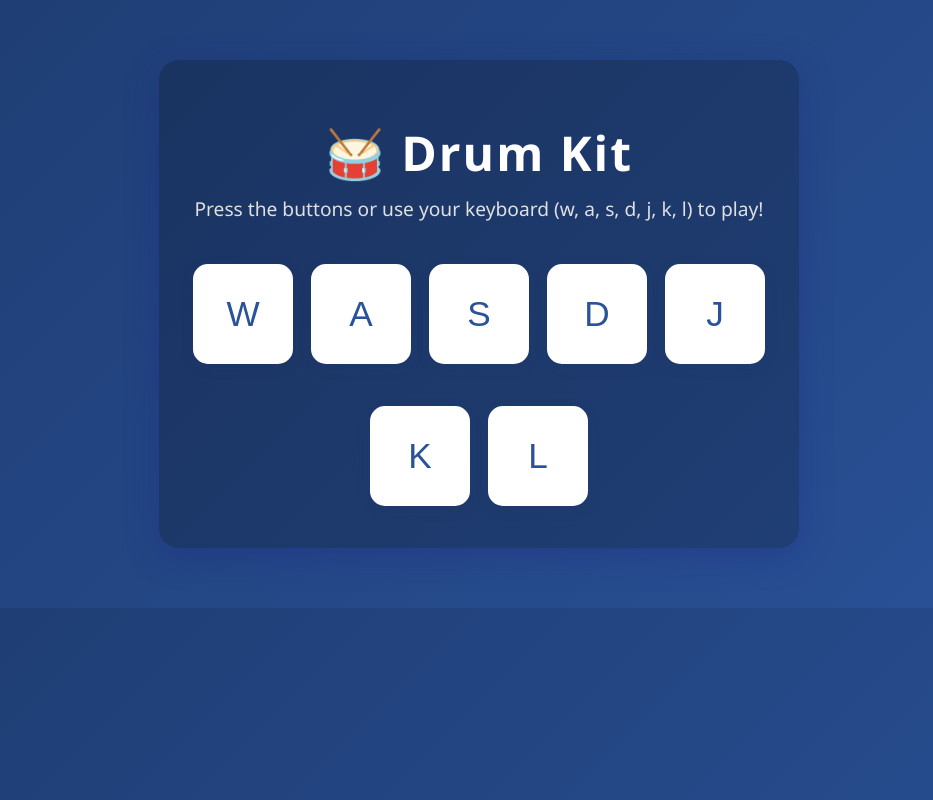
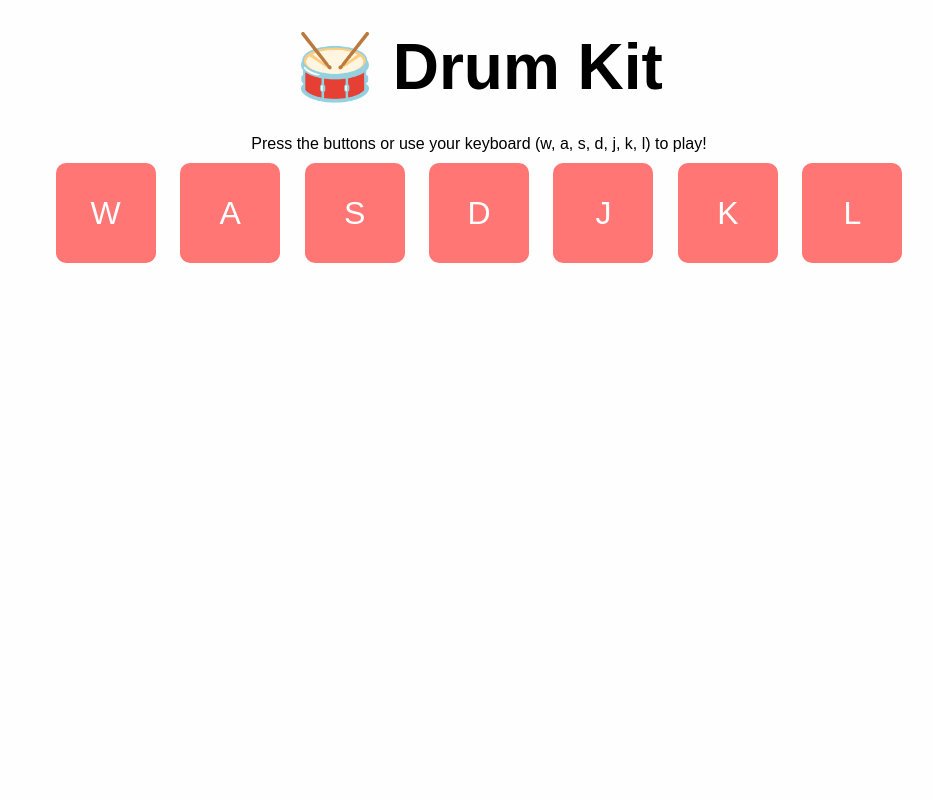
Before and after one commit to Niyomugabo-fred/Music-Test, a plain HTML site: page index.html in a window 1280 px wide. Shown: the whole page, without its empty margins (161-1094 px from the left). Drawn offline with Linux system fonts and the light colour scheme.

Commit message:
Update index.html

```diff
--- a/index.html
+++ b/index.html
@@ -5,57 +5,7 @@
   <meta name="viewport" content="width=device-width, initial-scale=1.0"/>
   <title>Drum Kit</title>
   <link rel="stylesheet" href="styles.css" />
-  <style>
-    body {
-      background: linear-gradient(135deg, #1e3c72, #2a5298);
-      color: #fff;
-      font-family: 'Segoe UI', Arial, sans-serif;
-      text-align: center;
-      margin: 0;
-    }
-    .container {
-      max-width: 600px;
-      margin: 60px auto;
-      padding: 30px 20px;
-      background: rgba(0,0,0,0.2);
-      border-radius: 20px;
-      box-shadow: 0 8px 32px 0 rgba(31, 38, 135, 0.37);
-    }
-    h1 {
-      font-size: 3em;
-      margin-bottom: 10px;
-      letter-spacing: 2px;
-    }
-    .subtitle {
-      font-size: 1.2em;
-      margin-bottom: 30px;
-      color: #e0e0e0;
-    }
-    .set {
-      display: flex;
-      justify-content: center;
-      gap: 18px;
-      flex-wrap: wrap;
-    }
-    .drum {
-      background: #fff;
-      color: #2a5298;
-      font-size: 2.2em;
-      border: none;
-      border-radius: 15px;
-      padding: 20px 30px;
-      margin: 12px 0;
-      cursor: pointer;
-      box-shadow: 0 4px 14px rgba(50, 50, 93, 0.11);
-      transition: background 0.2s, color 0.2s, transform 0.1s;
-    }
-    .drum:active,
-    .drum.pressed {
-      background: #2a5298;
-      color: #fff;
-      transform: scale(0.97);
-    }
-  </style>
+
 </head>
 <body>
   <div class="container">
```
